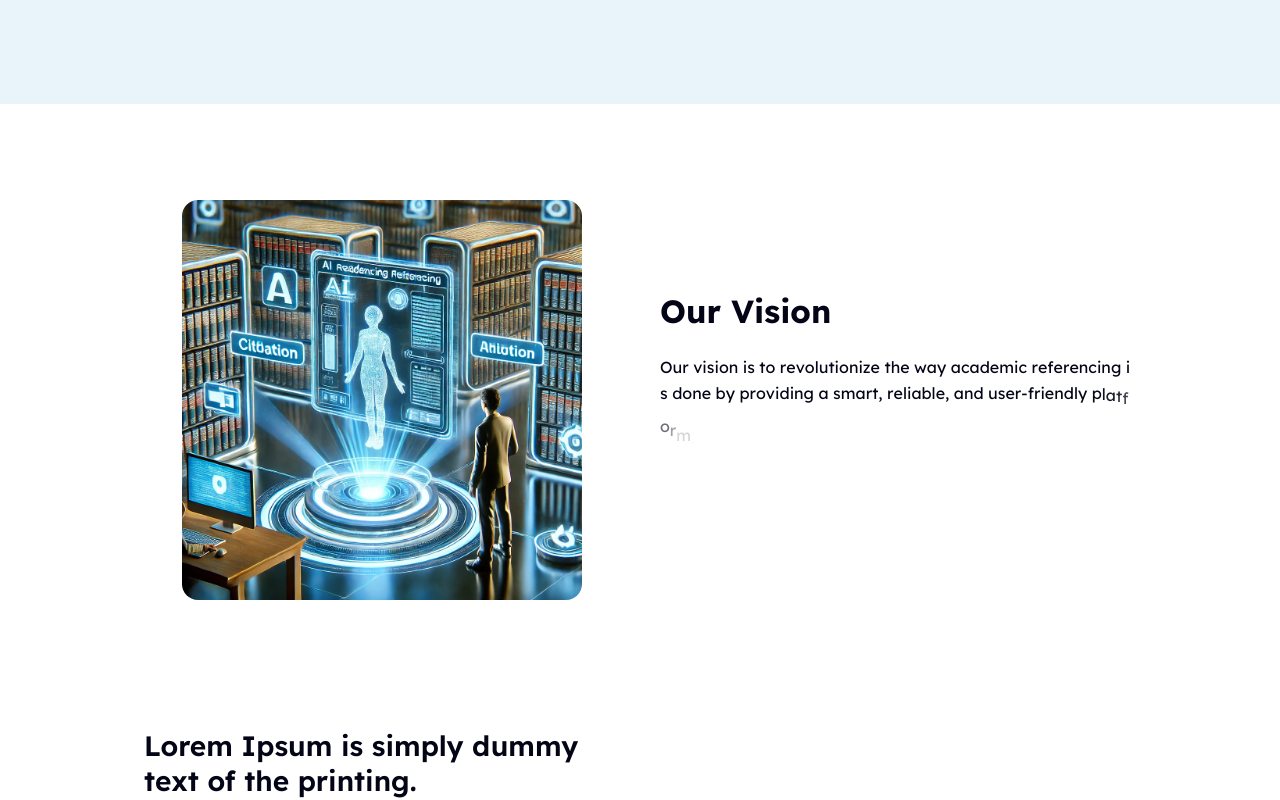
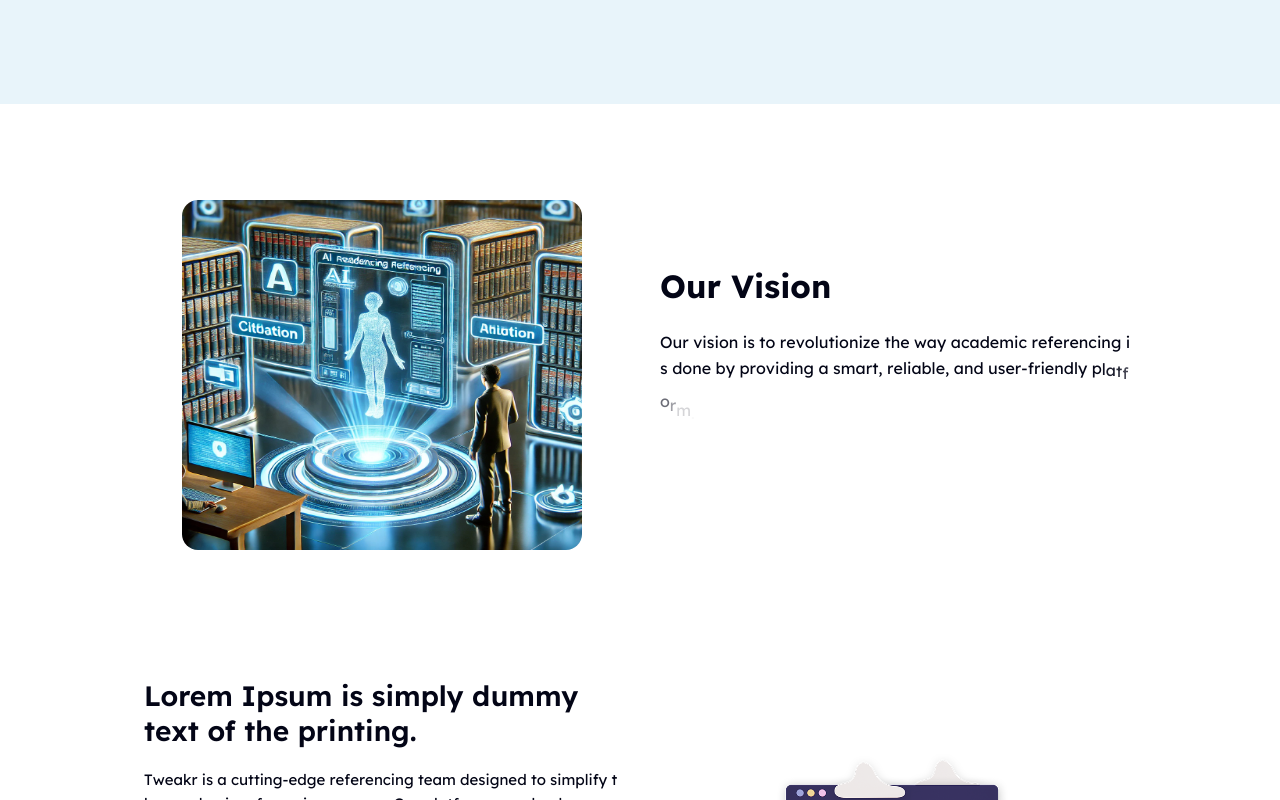
Before and after one commit to Black-fox17/tweakr-frontend, a Next.js app: page / in a window 1280 px wide. Shown: the part 696-1496 px from the top of the page. Built offline with nearby package versions, Linux system fonts and the light colour scheme.

Commit message:
image height

```diff
--- a/app/components/Vision.tsx
+++ b/app/components/Vision.tsx
@@ -13,7 +13,7 @@ const Vision = () => {
                         width={385}
                         height={180}
                         alt="about us"
-                        className="w-full max-w-[280px] sm:max-w-[350px] md:max-w-[400px] rounded-2xl animate-slideIn"
+                        className="w-full max-w-[280px] sm:max-w-[350px] md:max-w-[400px] max-h-[350px] rounded-2xl animate-slideIn"
                     />
                 </div>
 
```
